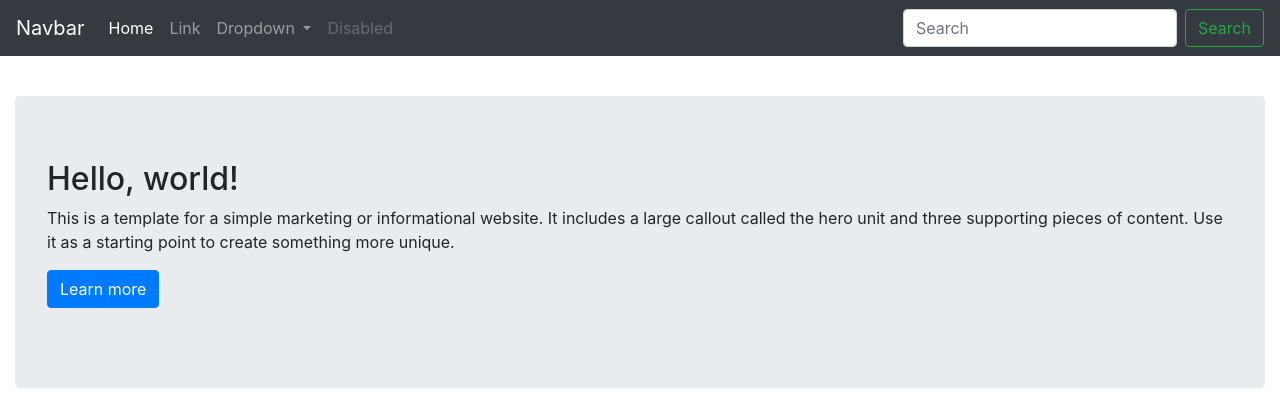
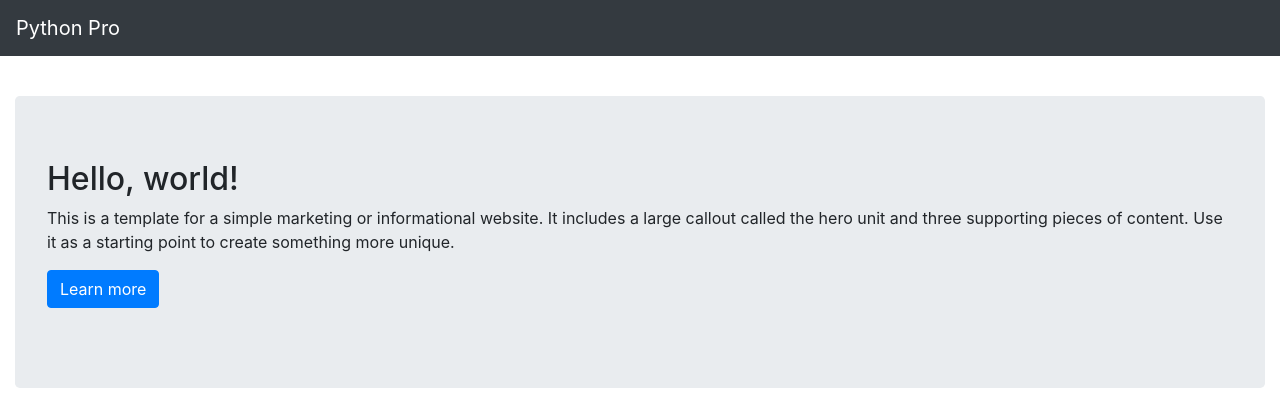
Before and after one commit to enosteteo/curso-django, a Django app: template pypro/base/templates/base/home.html in a window 1280 px wide. Shown: the top 420 px of the page. Run offline with Django 3.2, Linux system fonts and the light colour scheme; the template is opened without the code that fills it, so the values that code supplies are empty; some libraries are stand-ins or nearby versions.

Commit message:
added name to urls

```diff
--- a/pypro/base/templates/base/home.html
+++ b/pypro/base/templates/base/home.html
@@ -1,6 +1,6 @@
 {% load static %}
 <!DOCTYPE html>
-<html lang="en">
+<html lang="pt-br">
 <head>
     <meta charset="utf-8">
     <meta http-equiv="X-UA-Compatible" content="IE=edge">
@@ -8,8 +8,8 @@
 
     <title>Python Pro</title>
 
-    <meta name="description" content="Source code generated using layoutit.com">
-    <meta name="author" content="LayoutIt!">
+    <meta name="description" content="Página do curso Python Pro">
+    <meta name="author" content="Enos Tetéo">
 
     <link href="{% static 'css/bootstrap.min.css' %}" rel="stylesheet">
     <link href="{% static 'css/style.css' %}" rel="stylesheet">
@@ -18,41 +18,11 @@
 <body>
 
 <nav class="navbar navbar-expand-lg navbar-dark bg-dark">
-    <a class="navbar-brand" href="#">Navbar</a>
+    <a class="navbar-brand" href="{% url 'home' %}">Python Pro</a>
     <button class="navbar-toggler" type="button" data-toggle="collapse" data-target="#navbarSupportedContent"
             aria-controls="navbarSupportedContent" aria-expanded="false" aria-label="Toggle navigation">
         <span class="navbar-toggler-icon"></span>
     </button>
-
-    <div class="collapse navbar-collapse" id="navbarSupportedContent">
-        <ul class="navbar-nav mr-auto">
-            <li class="nav-item active">
-                <a class="nav-link" href="#">Home <span class="sr-only">(current)</span></a>
-            </li>
-            <li class="nav-item">
-                <a class="nav-link" href="#">Link</a>
-            </li>
-            <li class="nav-item dropdown">
-                <a class="nav-link dropdown-toggle" href="#" id="navbarDropdown" role="button" data-toggle="dropdown"
-                   aria-haspopup="true" aria-expanded="false">
-                    Dropdown
-                </a>
-                <div class="dropdown-menu" aria-labelledby="navbarDropdown">
-                    <a class="dropdown-item" href="#">Action</a>
-                    <a class="dropdown-item" href="#">Another action</a>
-                    <div class="dropdown-divider"></div>
-                    <a class="dropdown-item" href="#">Something else here</a>
-                </div>
-            </li>
-            <li class="nav-item">
-                <a class="nav-link disabled" href="#" tabindex="-1" aria-disabled="true">Disabled</a>
-            </li>
-        </ul>
-        <form class="form-inline my-2 my-lg-0">
-            <input class="form-control mr-sm-2" type="search" placeholder="Search" aria-label="Search">
-            <button class="btn btn-outline-success my-2 my-sm-0" type="submit">Search</button>
-        </form>
-    </div>
 </nav>
 
 <div class="container-fluid">
--- a/pypro/urls.py
+++ b/pypro/urls.py
@@ -21,11 +21,12 @@ from pypro.base.views import home
 
 urlpatterns = [
     path('admin/', admin.site.urls),
-    path('', home)
+    path('', home, name='home')
 ]
 
 if settings.DEBUG:
     import debug_toolbar
+
     urlpatterns.append(
         path('__debug))/', include(debug_toolbar.urls))
     )
```
Also changed, not shown: pypro/base/tests/test_home.py (+14 -4 lines).
